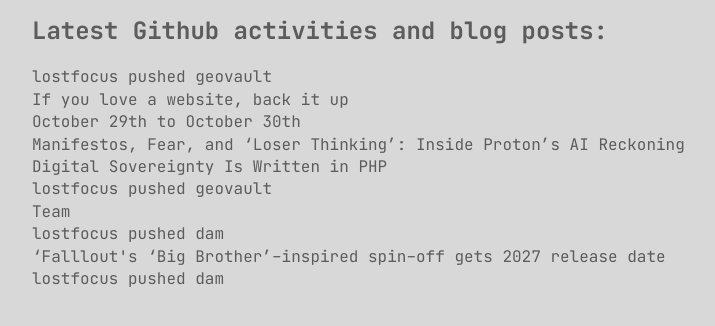
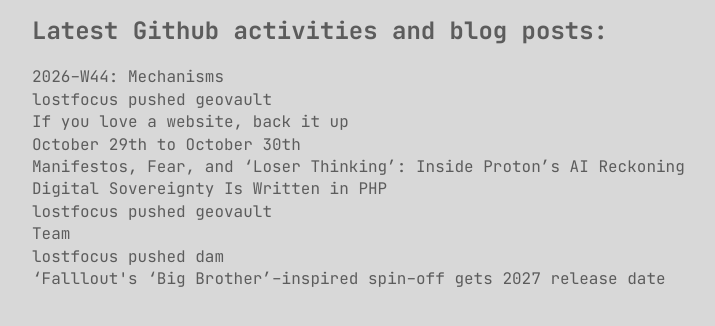
Before and after one commit to lostfocus/lostfocus.github.com, a plain HTML site: page index.html in a window 1280 px wide. Shown: the part 378-704 px from the top of the page, without its empty margins (233-948 px from the left). Drawn offline with Linux system fonts and the light colour scheme; files whose address does not match are found by name.

Commit message:
Updated with the latest blog posts

```diff
--- a/index.html
+++ b/index.html
@@ -40,7 +40,8 @@
 	<div class="feed">
 		<h2>Latest Github activities and blog posts:</h2>
 		<ul>
-			<!-- POST-LIST:START --><li><a href='https://github.com/lostfocus/geovault/compare/d93c2b56ea...1e859b4734'>lostfocus pushed geovault</li>
+			<!-- POST-LIST:START --><li><a href='https://lostfocus.de/2026/11/02/2026-w44-mechanisms/'>2026-W44: Mechanisms</li>
+<li><a href='https://github.com/lostfocus/geovault/compare/d93c2b56ea...1e859b4734'>lostfocus pushed geovault</li>
 <li><a href='https://blog.mistys-internet.website/post/2026/10/29/if-you-love-a-website-back-it-up/'>If you love a website, back it up</li>
 <li><a href='https://lostfocus.de/2026/10/30/october-29th-to-october-30th/'>October 29th to October 30th</li>
 <li><a href='https://www.404media.co/manifestos-fear-and-loser-thinking-inside-protons-ai-reckoning/'>Manifestos, Fear, and ‘Loser Thinking’: Inside Proton’s AI Reckoning</li>
@@ -49,7 +50,6 @@
 <li><a href='https://lostfocus.de/2026/10/28/team/'>Team</li>
 <li><a href='https://github.com/lostfocus/dam/compare/7276119279...641b357daa'>lostfocus pushed dam</li>
 <li><a href='https://www.nme.com/news/tv/falllout-big-brother-spin-off-release-date-shelter-experiment-3974244'>‘Falllout&#39;s ‘Big Brother’-inspired spin-off gets 2027 release date</li>
-<li><a href='https://github.com/lostfocus/dam/compare/737af168e3...7276119279'>lostfocus pushed dam</li>
 <!-- POST-LIST:END -->
 		</ul>
 	</div>
```
